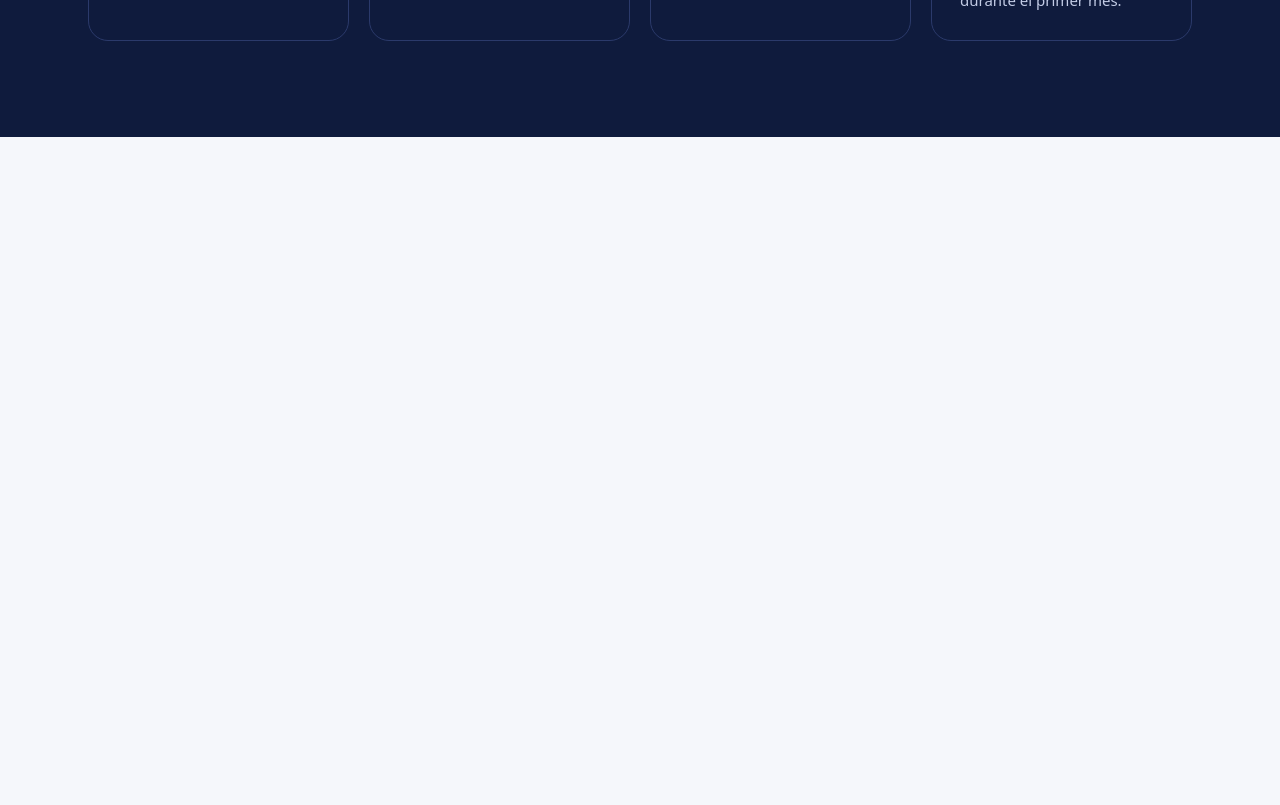
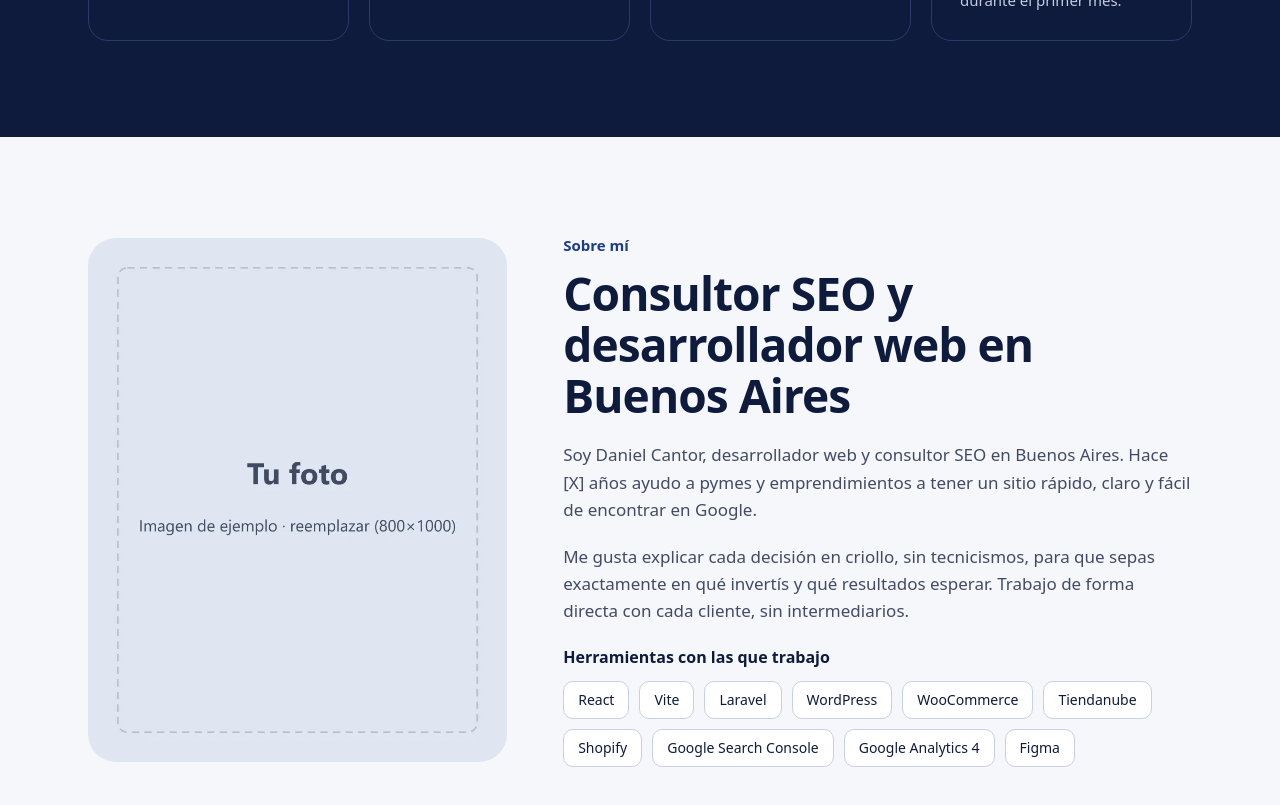
Before and after one commit to danielcantor/danielcantor.github.io, a React (Vite) app: page / in a window 1280 px wide. Shown: the part 3320-4125 px from the top of the page. Before the commit the page ends 3457 px from the top, so only its background shows below. Built offline with nearby package versions, Linux system fonts and the light colour scheme.

Commit message:
Sección Sobre mí con foto, texto y herramientas
Contenido en src/data/sobreMi.js, con TODO para la foto real, los años de experiencia y la lista de herramientas.

Co-Authored-By: Claude Opus 5.5 <noreply@anthropic.com>

```diff
--- /dev/null
+++ b/src/components/SobreMi.jsx
@@ -0,0 +1,46 @@
+import { sobreMi } from '../data/sobreMi.js'
+import SectionHeading from './SectionHeading.jsx'
+import Reveal from './Reveal.jsx'
+
+export default function SobreMi() {
+  const { foto } = sobreMi
+  return (
+    <section
+      id="sobre-mi"
+      aria-labelledby="sobre-mi-titulo"
+      className="mx-auto grid max-w-6xl items-center gap-14 px-6 py-20 md:grid-cols-[2fr_3fr] lg:py-24"
+    >
+      <Reveal>
+        <img
+          src={foto.src}
+          alt={foto.alt}
+          width={foto.width}
+          height={foto.height}
+          loading="lazy"
+          decoding="async"
+          className="mx-auto aspect-[4/5] w-full max-w-[440px] rounded-[28px] object-cover"
+        />
+      </Reveal>
+      <Reveal delay={100} className="flex flex-col gap-5">
+        <SectionHeading
+          id="sobre-mi-titulo"
+          eyebrow="Sobre mí"
+          title="Consultor SEO y desarrollador web en Buenos Aires"
+        />
+        {sobreMi.parrafos.map((p) => (
+          <p key={p} className="text-muted">{p}</p>
+        ))}
+        <div className="flex flex-col gap-3">
+          <h3 className="text-base font-semibold">Herramientas con las que trabajo</h3>
+          <ul className="flex flex-wrap gap-2.5">
+            {sobreMi.herramientas.map((h) => (
+              <li key={h} className="rounded-[10px] border border-line-strong bg-white px-3.5 py-2 text-sm font-medium">
+                {h}
+              </li>
+            ))}
+          </ul>
+        </div>
+      </Reveal>
+    </section>
+  )
+}
--- /dev/null
+++ b/src/data/sobreMi.js
@@ -0,0 +1,22 @@
+// TODO: revisar el texto y completar los años de experiencia.
+export const sobreMi = {
+  parrafos: [
+    'Soy Daniel Cantor, desarrollador web y consultor SEO en Buenos Aires. Hace [X] años ayudo a pymes y emprendimientos a tener un sitio rápido, claro y fácil de encontrar en Google.',
+    'Me gusta explicar cada decisión en criollo, sin tecnicismos, para que sepas exactamente en qué invertís y qué resultados esperar. Trabajo de forma directa con cada cliente, sin intermediarios.',
+  ],
+  // TODO: reemplazar por las herramientas con las que trabajás de verdad.
+  herramientas: [
+    'React',
+    'Vite',
+    'Laravel',
+    'WordPress',
+    'WooCommerce',
+    'Tiendanube',
+    'Shopify',
+    'Google Search Console',
+    'Google Analytics 4',
+    'Figma',
+  ],
+  // TODO: reemplazar public/img/perfil.webp por tu foto (800×1000).
+  foto: { src: '/img/perfil.webp', alt: 'Daniel Cantor, desarrollador web y consultor SEO', width: 800, height: 1000 },
+}
--- a/src/pages/Home.jsx
+++ b/src/pages/Home.jsx
@@ -3,6 +3,7 @@ import Hero from '../components/Hero.jsx'
 import Servicios from '../components/Servicios.jsx'
 import Trabajos from '../components/Trabajos.jsx'
 import Proceso from '../components/Proceso.jsx'
+import SobreMi from '../components/SobreMi.jsx'
 import { professionalService } from '../data/schema.js'
 
 export default function Home() {
@@ -17,6 +18,7 @@ export default function Home() {
       <Servicios />
       <Trabajos />
       <Proceso />
+      <SobreMi />
     </>
   )
 }
```
